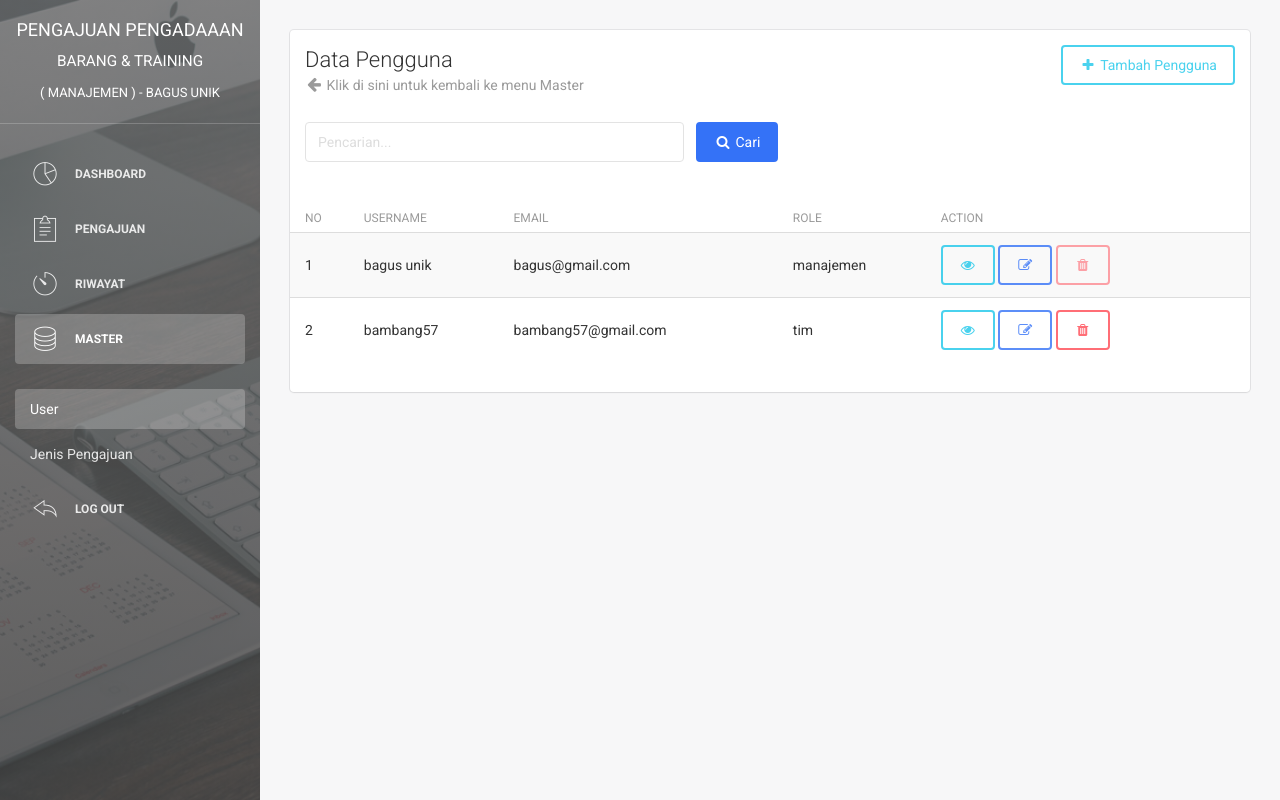
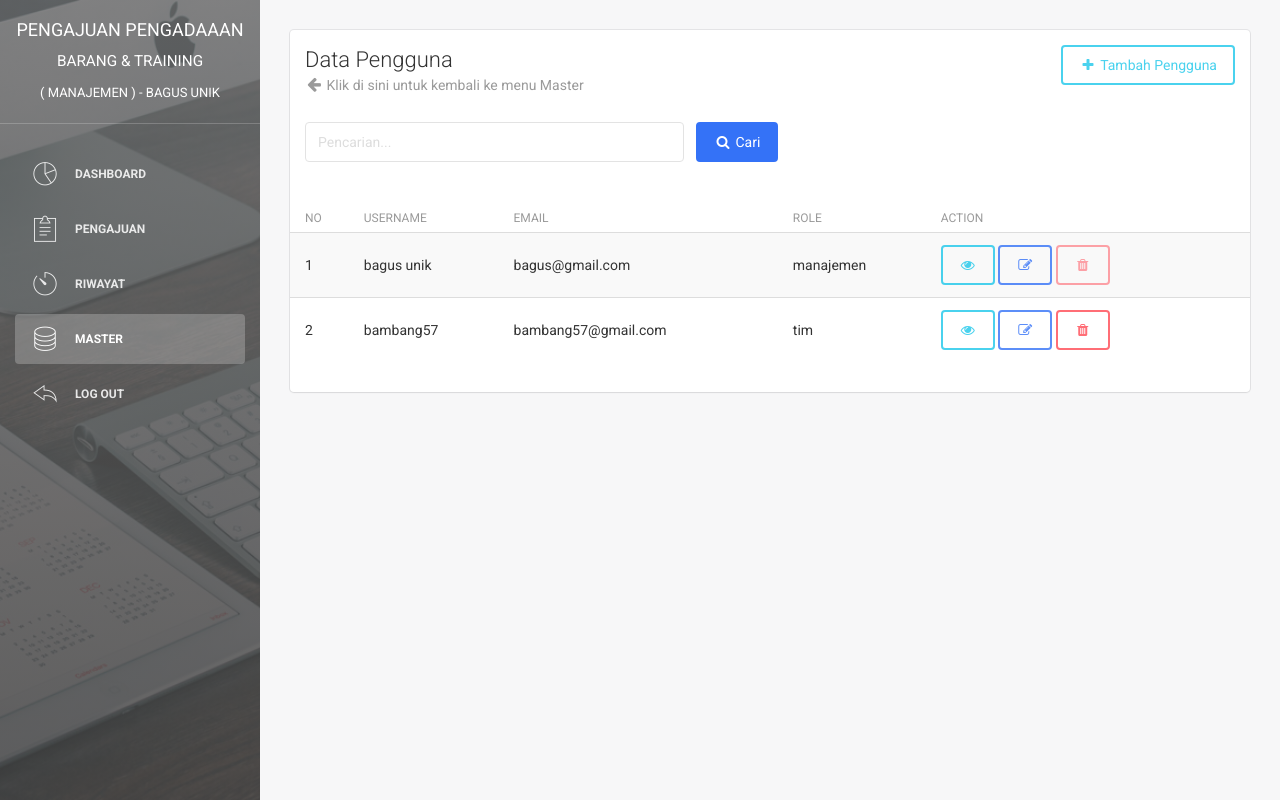
Before and after one commit to SgtBagus/system_pengajuan, a PHP site: page /admin/user in a window 1280 px wide. Run offline with PHP 8.4, Linux system fonts and the light colour scheme; a user stored in the database is signed in; data comes from the database, SQL or seed files in the repository; both versions use the stored data as it was after the commit; some libraries are stand-ins or nearby versions.

Commit message:
versi 8.4

```diff
--- a/admin/detail_pengajuan.php
+++ b/admin/detail_pengajuan.php
@@ -249,8 +249,8 @@ session_start();
 
                                     <div align="right">
                                     <a href="pengajuan">
-                                        <button type="button" rel="tooltip" class="btn btn-info btn-fill" title="kembali">
-                                                    <i class="fa fa-arrow-left"></i> Kembali
+                                        <button type="button" rel="tooltip" class="btn btn-info btn-fill" title="Pengajuan">
+                                                    <i class="pe pe-7s-note2"></i> Pengajuan
                                         </button>
                                     </a>
 <?php
--- a/admin/edit_jenispengajuan.php
+++ b/admin/edit_jenispengajuan.php
@@ -76,7 +76,7 @@ session_start();
                         <p>Dashboard</p>
                     </a>
                 </li>
-                <li class="active">
+                <li>
                     <a href="pengajuan">
                         <i class="pe pe-7s-note2"></i>
                         <p>Pengajuan</p>
@@ -88,7 +88,7 @@ session_start();
                         <p>Riwayat</p>
                     </a>
                 </li>
-                <li >
+                <li class="active">
                     <a href="master">
                         <i class="pe pe-7s-server"></i>
                         <p>Master</p>
--- a/admin/jenis_pengajuan.php
+++ b/admin/jenis_pengajuan.php
@@ -61,7 +61,7 @@ session_start();
                         <p>Dashboard</p>
                     </a>
                 </li>
-                <li class="active">
+                <li>
                     <a href="pengajuan">
                         <i class="pe pe-7s-note2"></i>
                         <p>Pengajuan</p>
@@ -73,7 +73,7 @@ session_start();
                         <p>Riwayat</p>
                     </a>
                 </li>
-                <li >
+                <li class="active">
                     <a href="master">
                         <i class="pe pe-7s-server"></i>
                         <p>Master</p>
--- a/admin/master.php
+++ b/admin/master.php
@@ -103,7 +103,7 @@ session_start();
                                 <div class="row">
                                     <div class="col-md-6">
                                         <h4 class="title">Data Pengguna</h4>
-                                        <a href="use"><p class="category"><i class="fa fa-link"></i> Klik di sini untuk melihat semua Data Pengguna</p></a>
+                                        <a href="user"><p class="category"><i class="fa fa-link"></i> Klik di sini untuk melihat semua Data Pengguna</p></a>
                                     </div>
                                     <div class="col-md-6" align="right">
                                         <a href="tambah_user">
--- a/admin/user.php
+++ b/admin/user.php
@@ -56,7 +56,6 @@ session_start();
                 </a>
             </div>
 
-
             <ul class="nav">
                 <li>
                     <a href="index">
@@ -76,18 +75,11 @@ session_start();
                         <p>Riwayat</p>
                     </a>
                 </li>
-
-                <li  class="active">
-                    <a data-toggle="collapse" href="#componentsExamples">
+                <li class="active">
+                    <a href="master">
                         <i class="pe pe-7s-server"></i>
-                        <p>Master </p>
+                        <p>Master</p>
                     </a>
-                    <div class="collapse in" id="componentsExamples">
-                        <ul class="nav">
-                            <li  class="active"><a href="user"> User </a></li>
-                            <li><a href="jenis_pengajuan"> Jenis Pengajuan </a></li>
-                        </ul>
-                    </div>
                 </li>
                 <li>
                     <a href="../logout" onclick = "if (! confirm('Anda yakin ingin keluar ?')) { return false; }">
```
Also changed, not shown: system_pengajuan.sql (+5 -5 lines).
